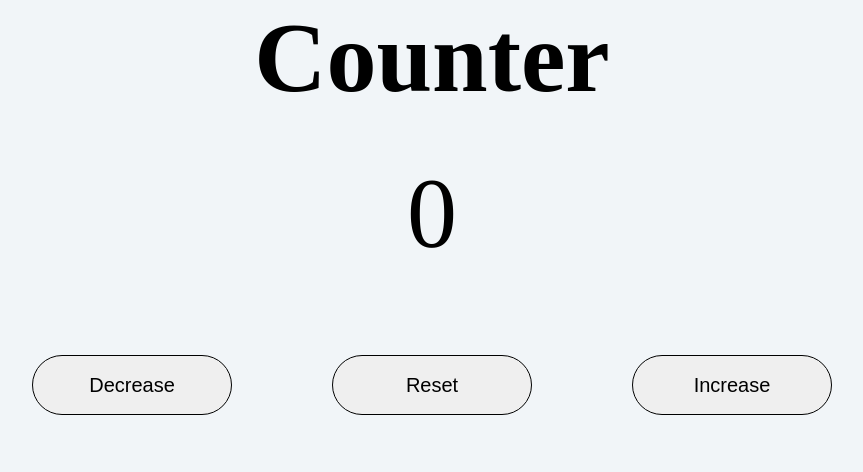
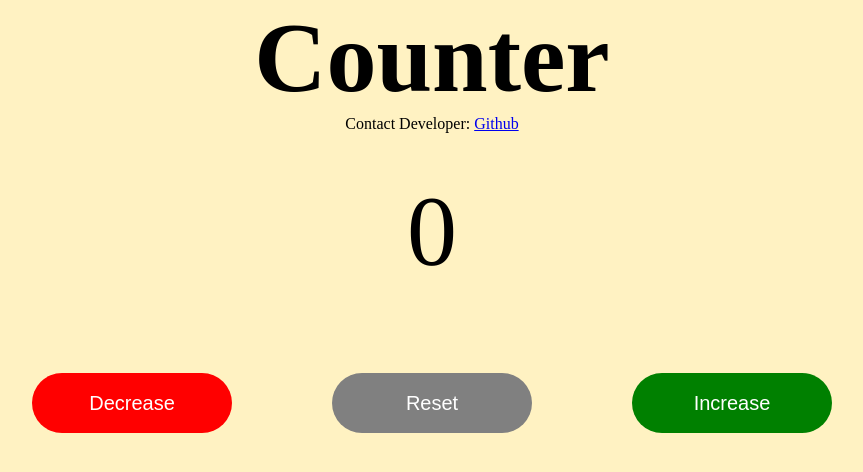
Before and after one commit to sk-adi/jsProjects, a plain HTML site: page counter/index.html in a window 1280 px wide. Shown: the whole page, without its empty margins (208-1071 px from the left). Drawn offline with Linux system fonts and the light colour scheme.

Commit message:
completed counter app project(added bg-color ) and other minor stuff

```diff
--- a/counter/index.css
+++ b/counter/index.css
@@ -4,11 +4,15 @@
     box-sizing: border-box;
 }
 body{
-    background-color: #f1f5f8;
+    background-color: #FFF2C2
 }
 
 h1{
     font-size: 100px;
+    text-align: center;
+}
+
+p{
     text-align: center;
 }
 
@@ -28,8 +32,12 @@ h1{
     font-size: 20px;
     text-align: center;
     gap: 10px;
-    border: 1px solid black
+    border: none;
 
+}
+
+.btn:hover{
+    transform: scale(1.05);
 }
 
 
@@ -41,3 +49,21 @@ h1{
     display: flex;
     justify-content: space-evenly;
 }
+
+#decrease{
+    background-color: red;
+    color: white;
+
+
+}
+
+
+#increase{
+    background-color: green;
+    color: white;
+}
+
+#reset{
+    background-color: gray;
+    color: white;
+}
--- a/counter/index.html
+++ b/counter/index.html
@@ -9,6 +9,7 @@
 <body>
     <div class="counter">
         <h1>Counter</h1>
+        <p>Contact Developer: <a href="https://github.com/sk-adi" target="_blank">Github</a></p>
     </div>
     <div class="num" id="num">
         <p>0</p>
```
